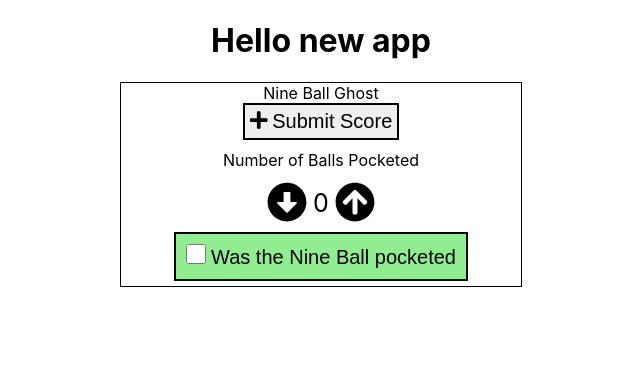
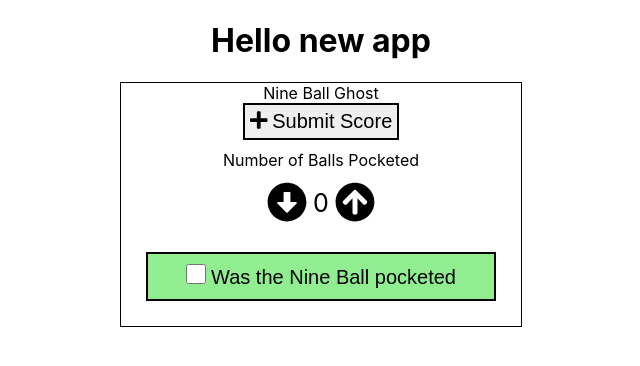
Before and after one commit to sretundijr/billiards-analytics, a React (Create React App) app: page / in a window 1280 px wide. Shown: the top 366 px of the page, without its empty margins (319-959 px from the left). Built offline with nearby package versions, Linux system fonts and the light colour scheme.

Commit message:
bug fix checkbox button changing size when both are rendered

```diff
--- a/src/elements/buttons/checkBoxButton.css
+++ b/src/elements/buttons/checkBoxButton.css
@@ -3,4 +3,5 @@
   margin: 5px;
   font-size: 20px;
   padding: 10px;
+  width: 350px;
 }
--- a/src/modules/nineBallGhost/components/css/scoreInput.css
+++ b/src/modules/nineBallGhost/components/css/scoreInput.css
@@ -3,3 +3,9 @@
   text-align: center;
   padding-top: 10px;
 }
+
+.scoreInput-checkboxContainer {
+  display: flex;
+  flex-direction: column;
+  padding: 20px;
+}
--- a/src/modules/nineBallGhost/components/scoreInput.js
+++ b/src/modules/nineBallGhost/components/scoreInput.js
@@ -10,6 +10,7 @@ const ScoreInput = (props) => {
     <div className='scoreInput'>
       <div className='scoreInput-ballCountLabel'>Number of Balls Pocketed</div>
       <BallCounter {...props} />
+      <div className='scoreInput-checkboxContainer'>
         <CheckBoxButton
           label='Was the Nine Ball pocketed'
           onClick={props.actions.nineBallClick}
@@ -23,6 +24,7 @@ const ScoreInput = (props) => {
           />
         }
       </div>
+    </div>
   )
 }
 
```
Lines whose indentation alone changed are shown as unchanged.
